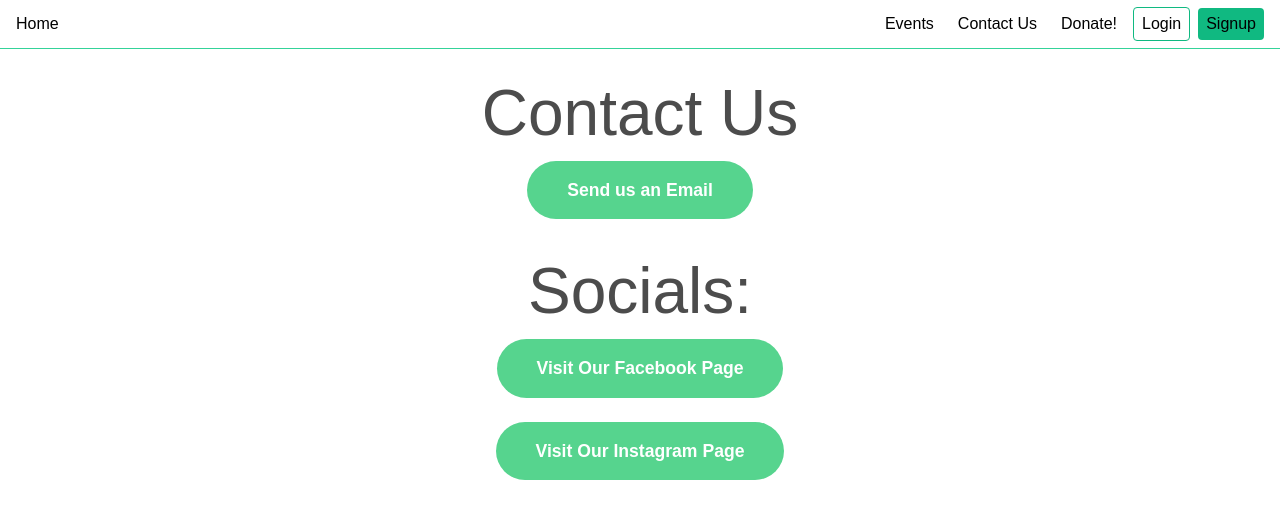
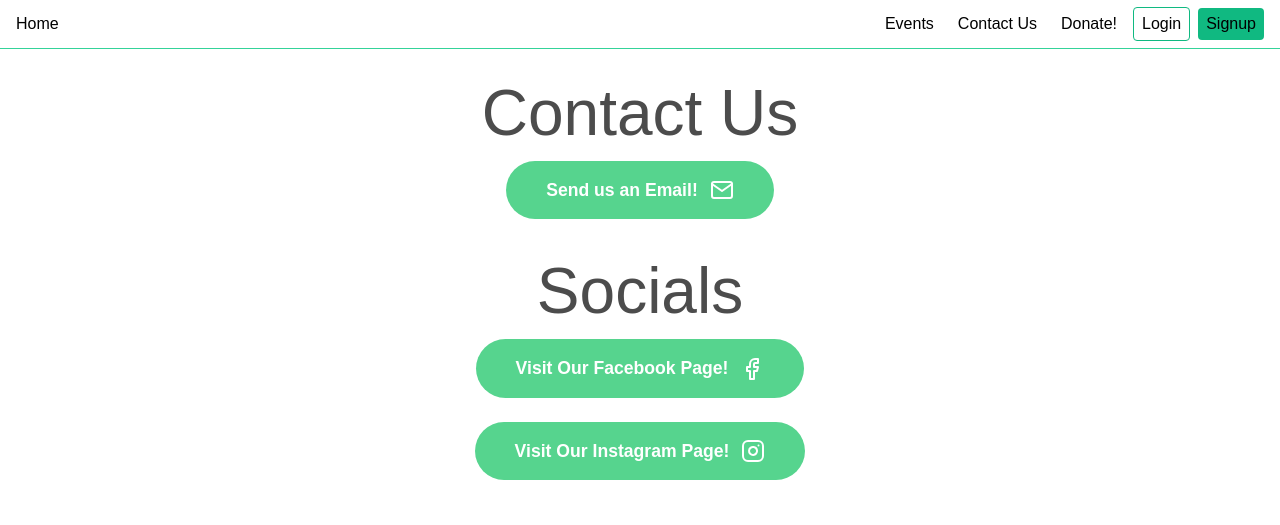
Before and after one commit to A-Sip-Of-Paradise-Garden/ASOP-Final, a React (Create React App) app: page /contact in a window 1280 px wide. Shown: the top 525 px of the page. Built offline with nearby package versions, Linux system fonts and the light colour scheme; no server answers.

Commit message:
Added logos
added logos to links for visuals

```diff
--- a/src/pages/Contactus.js
+++ b/src/pages/Contactus.js
@@ -1,4 +1,7 @@
 import React from "react";
+import { FiMail } from "react-icons/fi";
+import { FiInstagram } from "react-icons/fi";
+import { FiFacebook } from "react-icons/fi";
 
 const sendEmail = () => {
   window.location.href = 'mailto:${asipofparadisegarden@gmail.com}';
@@ -18,16 +21,21 @@ const Contact = () => {
         <p align="center">
         <h1 className ="primary-heading">Contact Us</h1>
 
-        <button className="secondary-button" onClick={sendEmail}>Send us an Email</button>
+        <button className="secondary-button" onClick={sendEmail}>
+        Send us an Email!<FiMail /> {" "}
+        </button>
         <br />
 
-        <h1 className ="primary-heading">Socials:</h1>
+        <h1 className ="primary-heading">Socials</h1>
 
-        <button className="secondary-button" onClick={redirectToFacebook}>Visit Our Facebook Page</button>
+        <button className="secondary-button" onClick={redirectToFacebook}>
+          Visit Our Facebook Page!<FiFacebook /> {" "}
+          </button>
         <br />
-        <button className="secondary-button" onClick={redirectToIG}>Visit Our Instagram Page</button>
+        <button className="secondary-button" onClick={redirectToIG}>
+          Visit Our Instagram Page!<FiInstagram /> {" "}
+          </button>
         <br />
-
 
 
         <h1 className ="primary-heading">Get Directions</h1>
```
